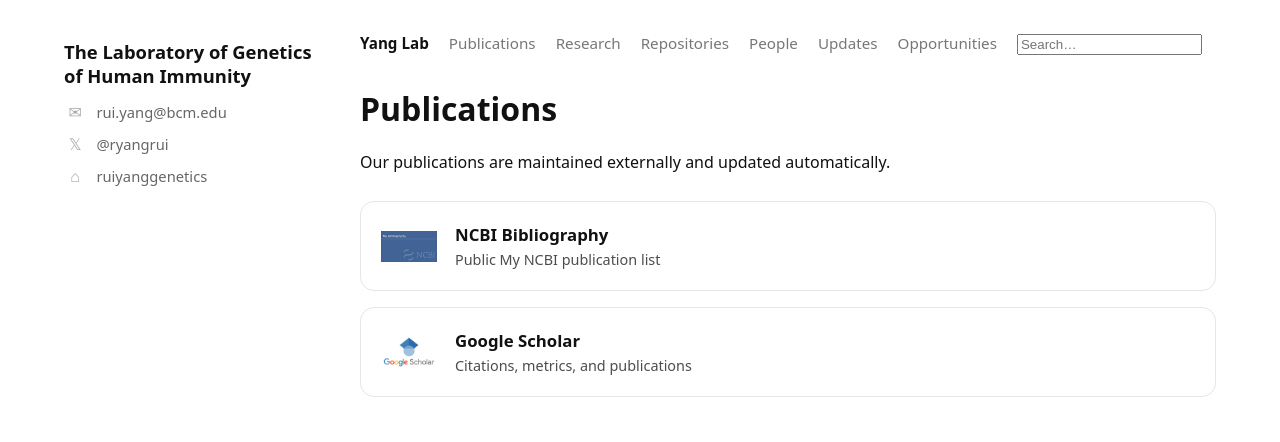
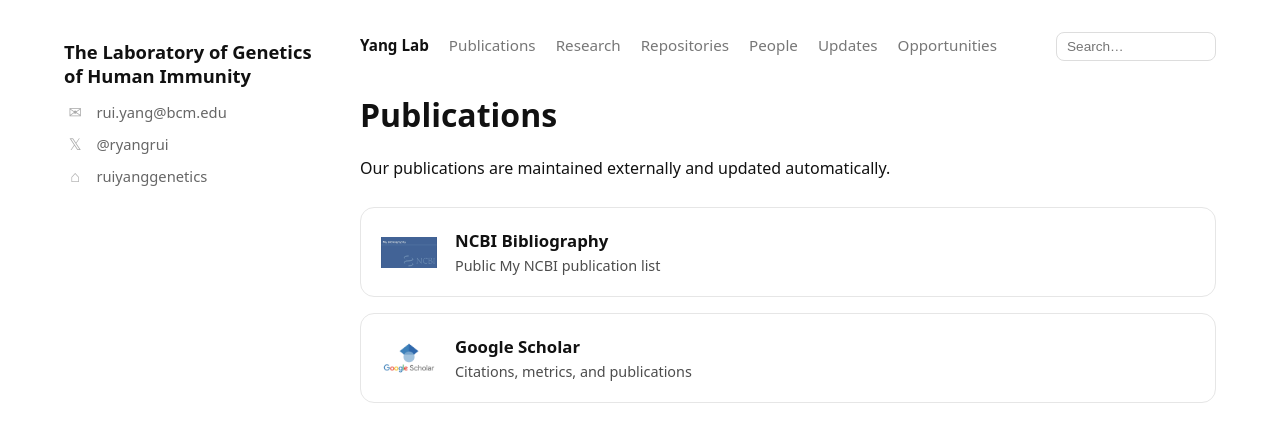
Before and after one commit to ruiyanggenetics/ghilab, a Jekyll site: the page built from publications.md, in a window 1280 px wide. Shown: the top 442 px of the page. Built offline with Jekyll 4.4.1, drawn with Linux system fonts in a browser that asks for light colours.

Commit message:
Update style.css

```diff
--- a/assets/style.css
+++ b/assets/style.css
@@ -337,3 +337,57 @@
   font-size: 0.86rem;
   color: #777;
 }
+
+/* =========================
+   NAV SEARCH
+   ========================= */
+
+.nav-search {
+  margin-left: auto;
+}
+
+.nav-search input {
+  width: 160px;
+  padding: 6px 10px;
+  font-size: 0.85rem;
+  border: 1px solid #ddd;
+  border-radius: 8px;
+}
+
+.nav-search input:focus {
+  outline: none;
+  border-color: #999;
+}
+
+/* Results dropdown */
+.nav-search-results {
+  position: absolute;
+  right: 48px;
+  top: 90px;
+  width: 360px;
+  z-index: 50;
+}
+
+.nav-search-item a {
+  display: block;
+  background: #fff;
+  border: 1px solid #e6e6e6;
+  border-radius: 10px;
+  padding: 10px 12px;
+  margin-bottom: 8px;
+  text-decoration: none;
+}
+
+.nav-search-item a:hover {
+  background: #f7f7f7;
+}
+
+.nav-search-title {
+  font-weight: 600;
+  font-size: 0.9rem;
+}
+
+.nav-search-snippet {
+  font-size: 0.8rem;
+  color: #555;
+}
```
